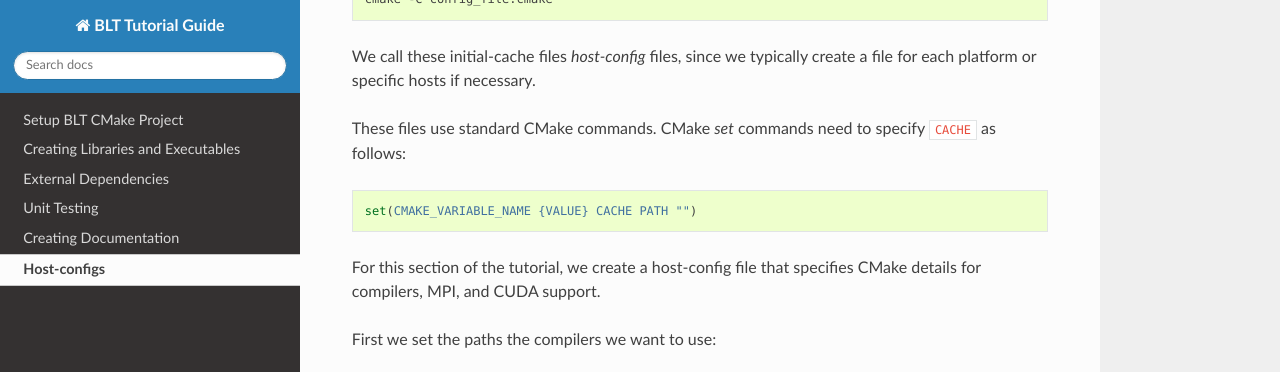
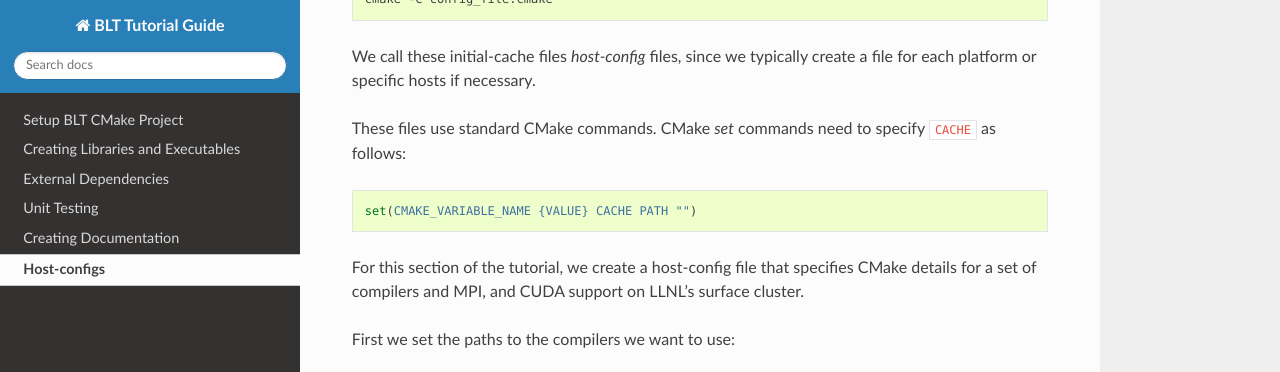
Before and after one commit to LLNL/blt, a Sphinx documentation site: the page built from docs/host_configs.rst, in a window 1280 px wide and 900 px high, scrolled down 327 px, cut to the strip 0-372 px from the top of the window. Built offline with Sphinx 7.4.7 and the Read the Docs theme 2.0.0, drawn with Linux system fonts in a browser that asks for light colours.

Commit message:
docs udpates

```diff
--- a/docs/host_configs.rst
+++ b/docs/host_configs.rst
@@ -62,10 +62,10 @@ These files use standard CMake commands. CMake *set* commands need to specify ``
 
     set(CMAKE_VARIABLE_NAME {VALUE} CACHE PATH "")
 
-For this section of the tutorial, we create a host-config file that specifies CMake details for compilers, MPI, and CUDA support.
+For this section of the tutorial, we create a host-config file that specifies CMake details for a set of compilers and MPI, and CUDA support on LLNL's surface cluster.
 
 
-First we set the paths the compilers we want to use:
+First we set the paths to the compilers we want to use:
 
 .. literalinclude:: tutorial/llnl-surface-chaos_5_x86_64_ib-gcc@4.9.3.cmake
    :language: cmake
@@ -88,7 +88,7 @@ Finally, we provide paths for CUDA:
    :linenos:
 
 
-:download:`Here is the complete surface host-config file: <tutorial/llnl-surface-chaos_5_x86_64_ib-gcc@4.9.3>`.
+:download:`Here is the complete surface host-config file: <../tutorial/llnl-surface-chaos_5_x86_64_ib-gcc@4.9.3>`.
 
 Now, we use the host-config file to configure a build:
 
```
